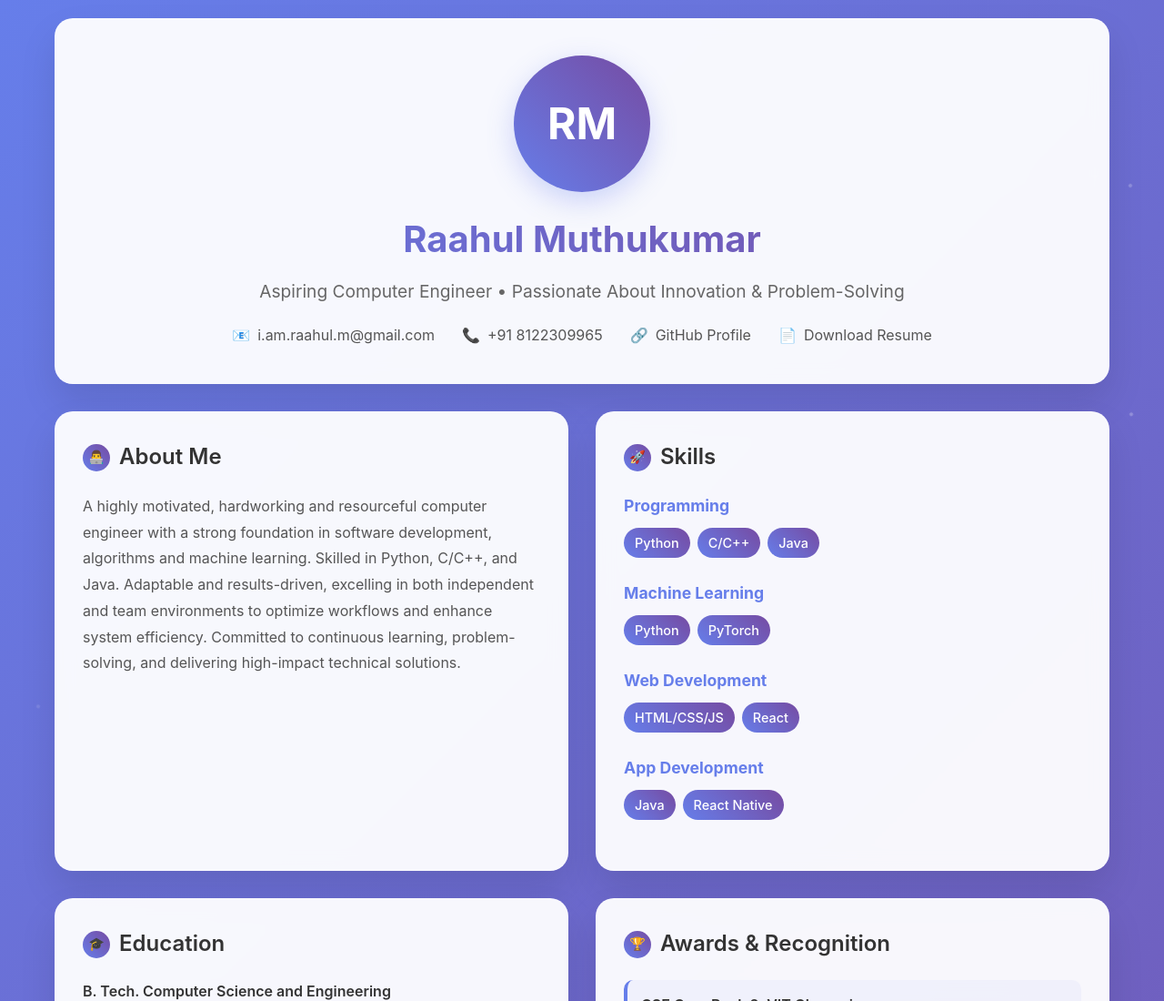
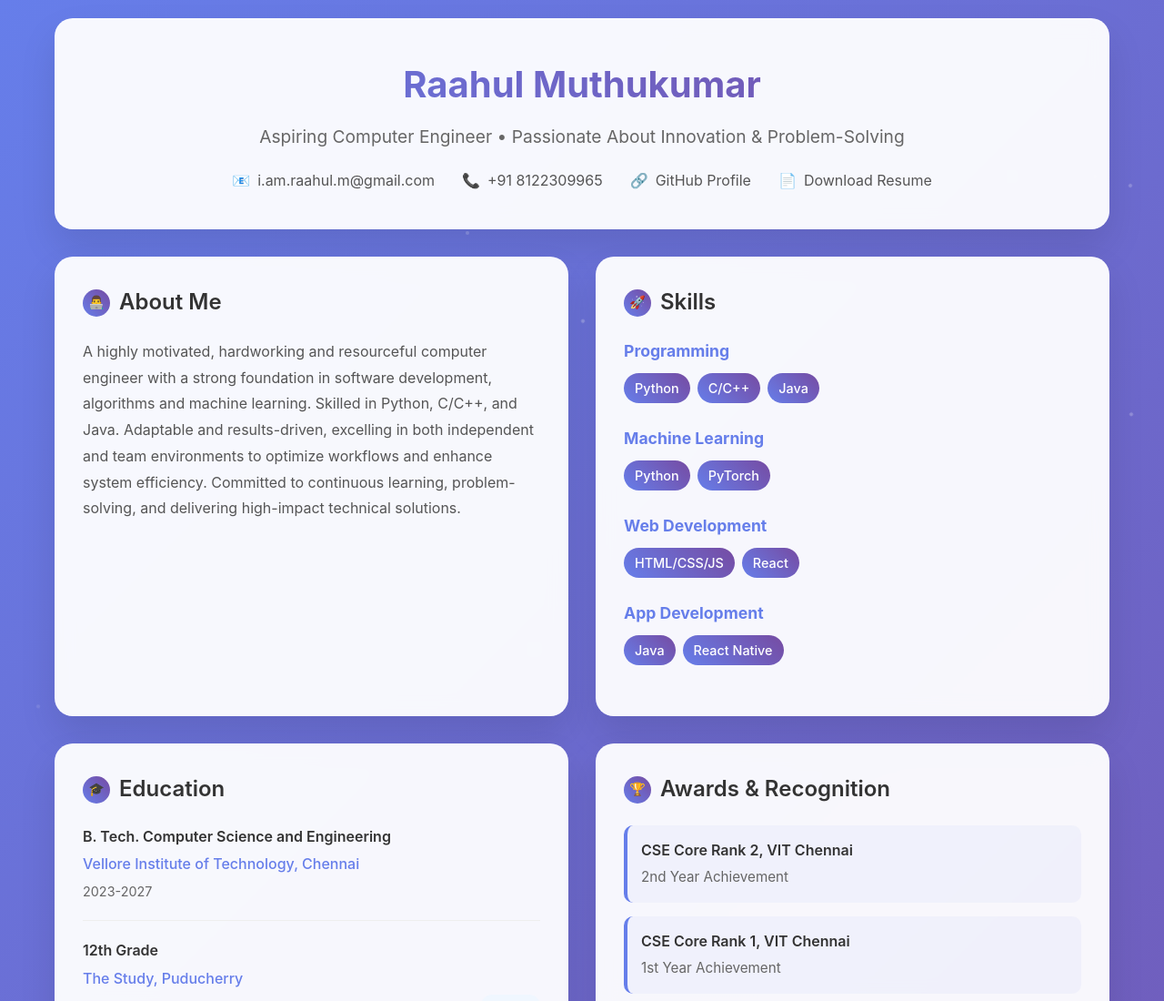
Before and after one commit to i-am-raahul-m/github.io, a plain HTML site: page index.html in a window 1280 px wide. Shown: the top 1100 px of the page at 91% size. Drawn offline with Linux system fonts and the light colour scheme.

Commit message:
Updated index.html

```diff
--- a/index.html
+++ b/index.html
@@ -10,7 +10,7 @@
     <div class="container">
         <!-- Header Section -->
         <div class="header">
-            <div class="profile-img">RM</div>
+            <!--<div class="profile-img">RM</div>-->
             <h1 class="name">Raahul Muthukumar</h1>
             <p class="title">Aspiring Computer Engineer • Passionate About Innovation & Problem-Solving</p>
             <div class="contact-info">
```
